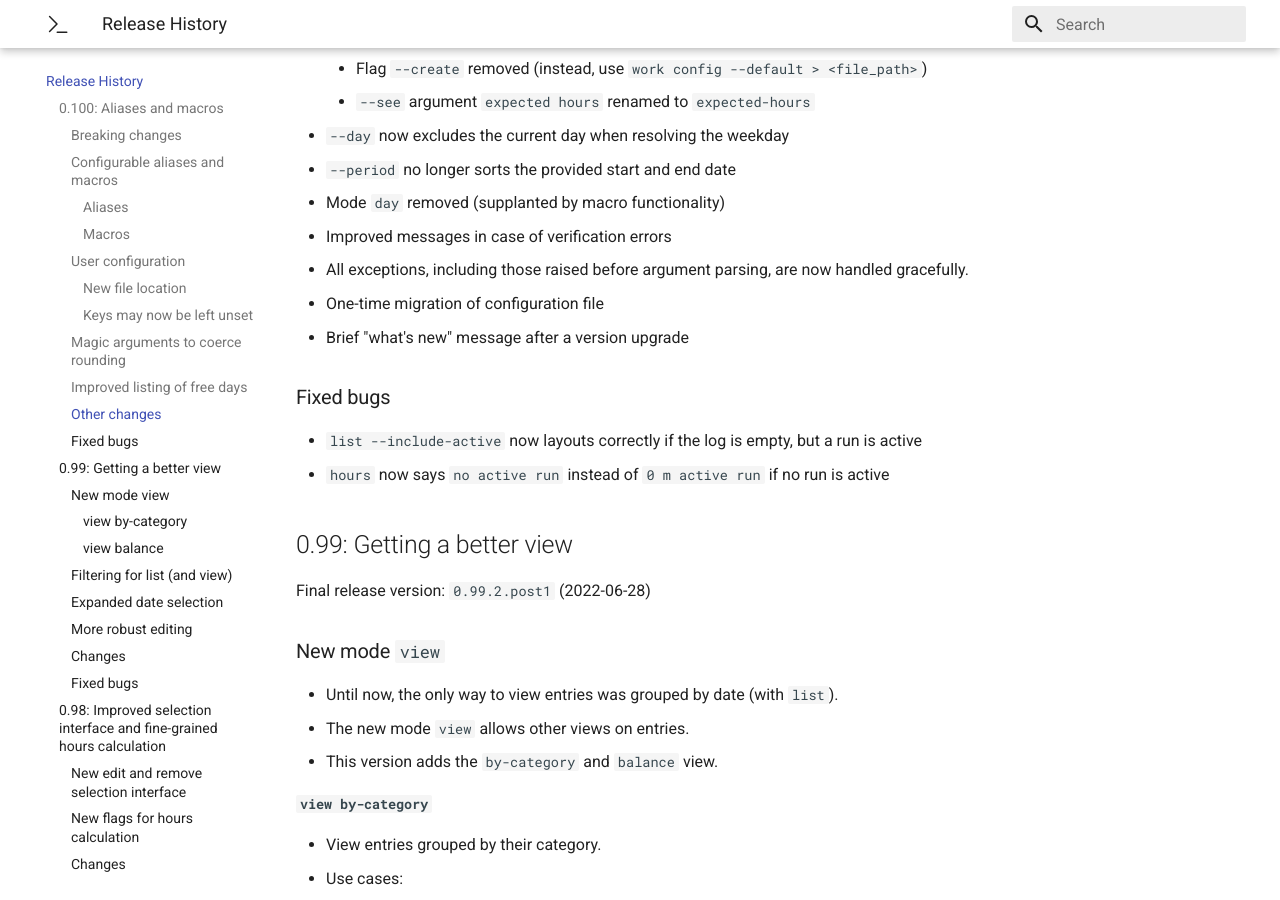
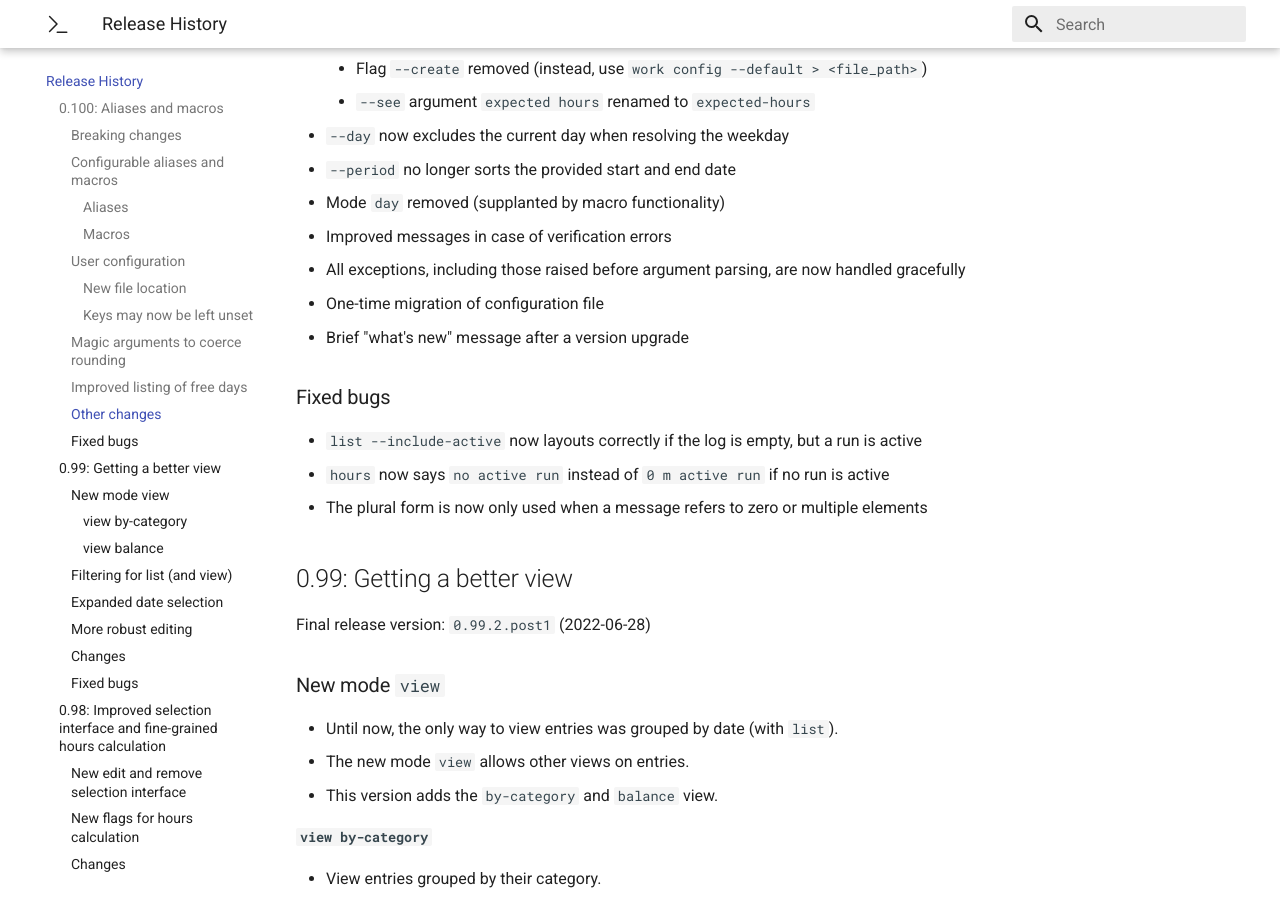
Before and after one commit to vauhochzett/work-docs, an MkDocs documentation site: the page built from docs/releases.md, in a window 1280 px wide and 900 px high, scrolled down 2984 px. Built offline with MkDocs 1.6.1 and Material for MkDocs 9.7.7, drawn with Linux system fonts in a browser that asks for light colours; some of the changed text lies outside the part shown.

Commit message:
Releases: v0.100.2

```diff
--- a/docs/releases.md
+++ b/docs/releases.md
@@ -134,7 +134,7 @@ Total: 15 free days
 - `--period` no longer sorts the provided start and end date
 - Mode `day` removed (supplanted by macro functionality)
 - Improved messages in case of verification errors
-- All exceptions, including those raised before argument parsing, are now handled gracefully.
+- All exceptions, including those raised before argument parsing, are now handled gracefully
 - One-time migration of configuration file
 - Brief "what's new" message after a version upgrade
 
@@ -142,6 +142,7 @@ Total: 15 free days
 
 - `list --include-active` now layouts correctly if the log is empty, but a run is active
 - `hours` now says `no active run` instead of `0 m active run` if no run is active
+- The plural form is now only used when a message refers to zero or multiple elements
 
 
 ## 0.99: Getting a better view
```
Also changed, not shown: other parts of docs/releases.md (+1 -1 lines).
